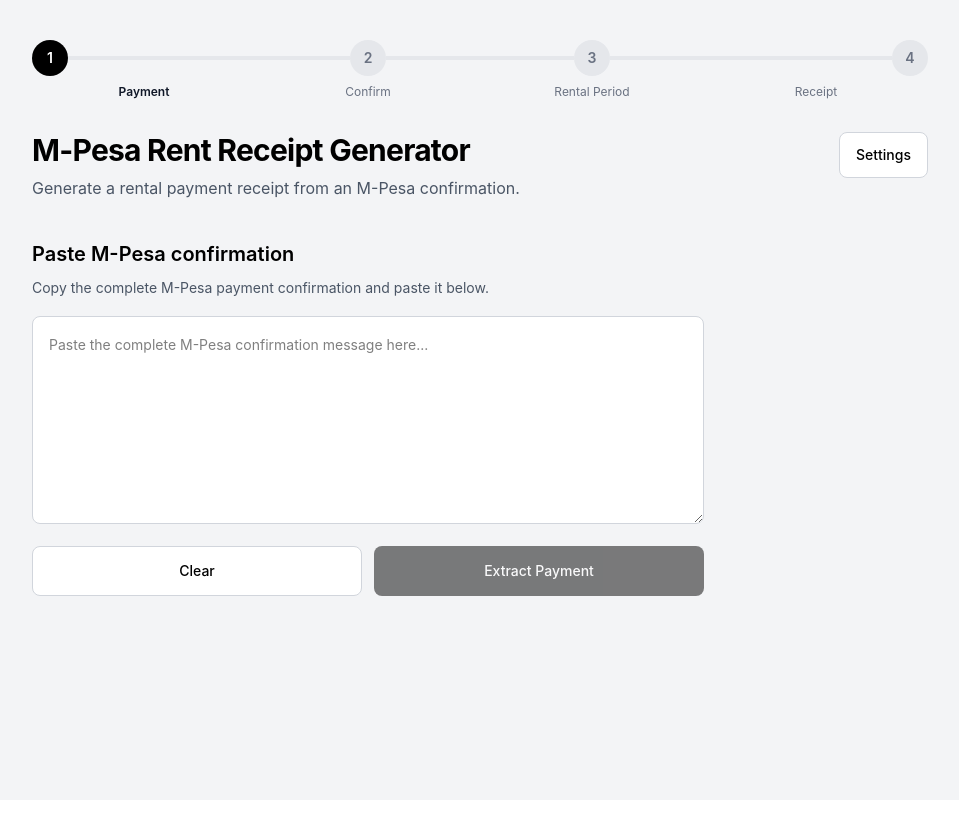
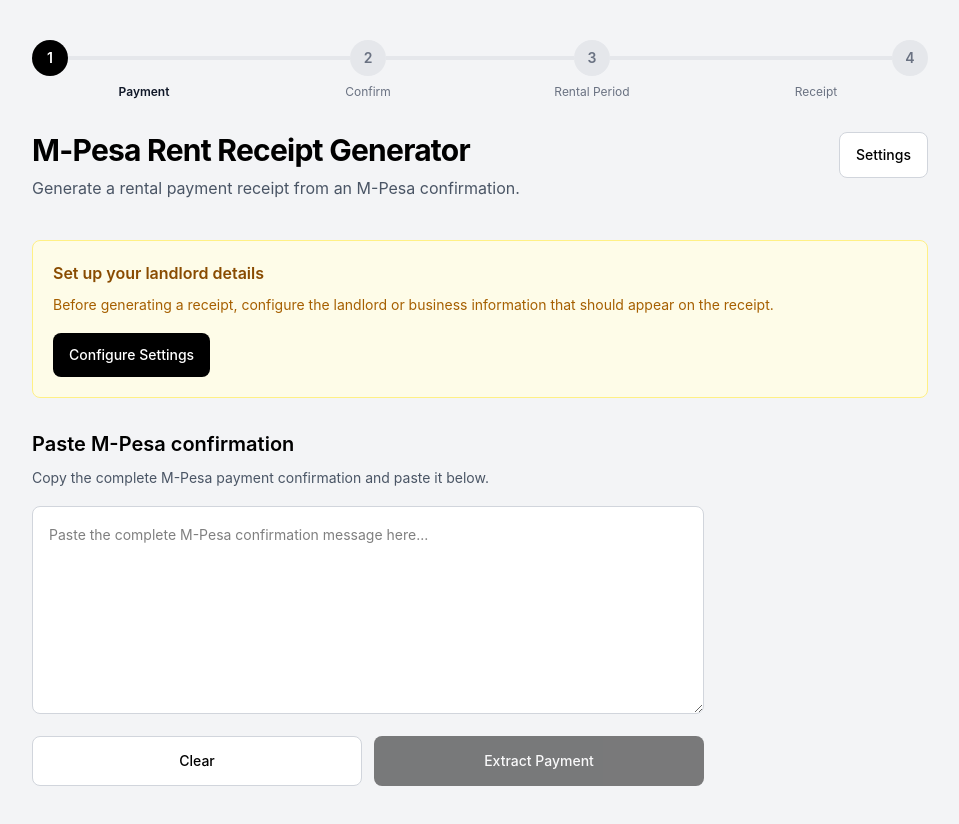
Before and after one commit to aleki21/rent-receipt-generator, a React (Vite) app: page / in a window 1280 px wide. Shown: the whole page, without its empty margins (160-1119 px from the left). Before the commit the page ends 800 px from the top, so only its background shows below. Built offline with nearby package versions, Linux system fonts and the light colour scheme; what @react-pdf/renderer would draw is missing.

Commit message:
feat: require landlord settings before receipt workflow

```diff
--- a/src/App.tsx
+++ b/src/App.tsx
@@ -19,6 +19,12 @@
   saveLandlordSettings,
 } from "./utils/settings";
 
+const EMPTY_SETTINGS: LandlordSettings = {
+  businessName: "",
+  phoneNumber: "",
+  receiptPrefix: "REC",
+};
+
 function App() {
   const [step, setStep] =
     useState<ReceiptStep>("input");
@@ -34,22 +40,36 @@
 
   const [landlord, setLandlord] =
     useState<LandlordSettings>(
-      getLandlordSettings()
+      () =>
+        getLandlordSettings() ??
+        EMPTY_SETTINGS
     );
 
   const [showSettings, setShowSettings] =
     useState(false);
+
+  const isSettingsConfigured =
+    Boolean(
+      landlord.businessName.trim() &&
+        landlord.phoneNumber.trim()
+    );
 
   function handleParsed(result: ParseResult) {
     setParseResult(result);
     setRentalPeriod(null);
     setReceipt(null);
 
-    if (result.success) {
-      setStep("payment-confirmation");
-    } else {
+    if (!result.success) {
       setStep("input");
+      return;
     }
+
+    if (!isSettingsConfigured) {
+      setShowSettings(true);
+      return;
+    }
+
+    setStep("payment-confirmation");
   }
 
   function handleConfirm(
@@ -97,6 +117,13 @@
     saveLandlordSettings(settings);
     setLandlord(settings);
     setShowSettings(false);
+
+    if (
+      parseResult?.success &&
+      parseResult.data
+    ) {
+      setStep("payment-confirmation");
+    }
   }
 
   function handleStartOver() {
@@ -113,7 +140,9 @@
   return (
     <main className="min-h-screen bg-gray-100 px-4 py-6 sm:px-6 sm:py-10">
       <div className="mx-auto max-w-4xl">
-        <ProgressIndicator currentStep={step} />
+        <ProgressIndicator
+          currentStep={step}
+        />
 
         <header className="mb-8 flex flex-col gap-5 sm:mb-10 sm:flex-row sm:items-start sm:justify-between">
           <div>
@@ -122,8 +151,8 @@
             </h1>
 
             <p className="mt-2 max-w-xl text-sm leading-6 text-gray-600 sm:text-base">
-              Generate a rental payment receipt from an
-              M-Pesa confirmation.
+              Generate a rental payment receipt
+              from an M-Pesa confirmation.
             </p>
           </div>
 
@@ -139,6 +168,32 @@
               : "Settings"}
           </button>
         </header>
+
+        {!isSettingsConfigured &&
+          !showSettings && (
+            <div className="mb-8 rounded-lg border border-yellow-200 bg-yellow-50 p-4 sm:p-5">
+              <h2 className="font-semibold text-yellow-800">
+                Set up your landlord details
+              </h2>
+
+              <p className="mt-2 text-sm leading-6 text-yellow-700">
+                Before generating a receipt,
+                configure the landlord or business
+                information that should appear on
+                the receipt.
+              </p>
+
+              <button
+                type="button"
+                onClick={() =>
+                  setShowSettings(true)
+                }
+                className="mt-4 rounded-lg bg-black px-4 py-3 text-sm font-medium text-white"
+              >
+                Configure Settings
+              </button>
+            </div>
+          )}
 
         {showSettings && (
           <Settings
@@ -157,7 +212,8 @@
               !parseResult.success && (
                 <div className="mt-8 rounded-lg border border-red-200 bg-red-50 p-4 sm:p-5">
                   <h2 className="font-semibold text-red-800">
-                    We couldn't process this message
+                    We couldn't process this
+                    message
                   </h2>
 
                   <ul className="mt-3 list-disc space-y-1 pl-5 text-sm leading-6 text-red-700">
--- a/src/utils/settings.ts
+++ b/src/utils/settings.ts
@@ -2,24 +2,32 @@
 
 const STORAGE_KEY = "landlord_settings";
 
-const DEFAULT_SETTINGS: LandlordSettings = {
-  businessName: "Alex Rentals",
-  phoneNumber: "0712345678",
-  address: "Nairobi, Kenya",
-  receiptPrefix: "REC",
-};
-
-export function getLandlordSettings(): LandlordSettings {
-  const savedSettings = localStorage.getItem(STORAGE_KEY);
+export function getLandlordSettings():
+  | LandlordSettings
+  | null {
+  const savedSettings =
+    localStorage.getItem(STORAGE_KEY);
 
   if (!savedSettings) {
-    return DEFAULT_SETTINGS;
+    return null;
   }
 
   try {
-    return JSON.parse(savedSettings) as LandlordSettings;
+    const settings = JSON.parse(
+      savedSettings
+    ) as LandlordSettings;
+
+    if (
+      !settings.businessName?.trim() ||
+      !settings.phoneNumber?.trim() ||
+      !settings.receiptPrefix?.trim()
+    ) {
+      return null;
+    }
+
+    return settings;
   } catch {
-    return DEFAULT_SETTINGS;
+    return null;
   }
 }
 
```
